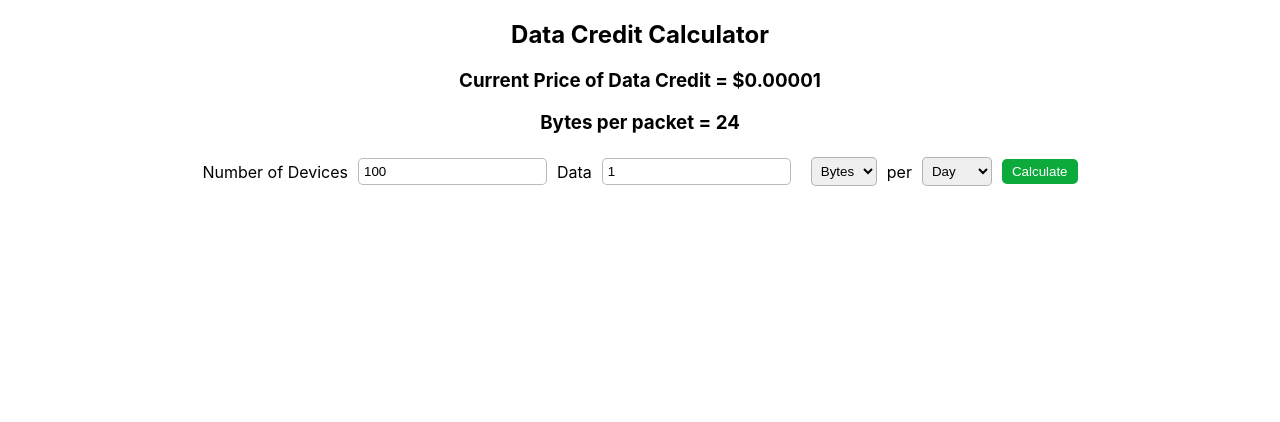
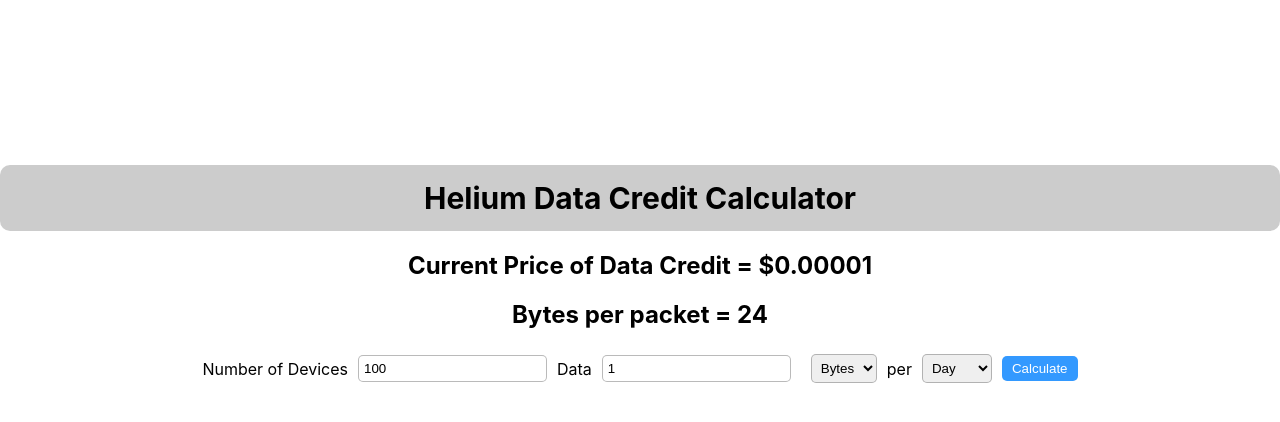
Before and after one commit to kent-williams/helium-dc-calculator, a React (Create React App) app: page / in a window 1280 px wide. Shown: the top 422 px of the page. Built offline with nearby package versions, Linux system fonts and the light colour scheme.

Commit message:
fixed styling

```diff
--- a/src/DataCreditCalculator.css
+++ b/src/DataCreditCalculator.css
@@ -1,4 +1,4 @@
-.Converter {
+.DataCreditCalculator {
     width: 100%;
     padding: 145px 0 100px 0;
     display: block;
@@ -26,26 +26,24 @@
 .Form button {
     padding: 5px 10px;
     border-radius: 5px;
-    background: rgb(11, 170, 59);
+    background: #3399FF;
     color: white;
     border: none;
 }
 
-.Converter h3 {
+.DataCreditCalculator h3 {
+    background-color: #ccc;
+    border-radius: 10px;
+    font-size: 30px;
+}
+
+.DataCreditCalculator h2{
+    color: black;
+}
+
+.DataCreditCalculator h1 {
     background-color: #ccc;
     border-radius: 10px;
     padding: 15px;
     font-size: 30px;
 }
-
-.Converter h2 span {
-    color: rgb(11, 170, 59);
-}
-
-.backlinkFooter {
-  position: fixed;
-  left: 0;
-  bottom: 10%;
-  width: 100%;
-  text-align: center;
-}
--- a/src/DataCreditCalculator.js
+++ b/src/DataCreditCalculator.js
@@ -70,9 +70,9 @@
     render() {
         return (
             <div className="DataCreditCalculator">
-                <h2><span>Data Credit Calculator </span></h2>
-                <h3><span>Current Price of Data Credit = ${dataCreditValue} </span></h3>
-                <h3><span>Bytes per packet = {bytesPerHeliumPacket} </span></h3>
+                <h1><span>Helium Data Credit Calculator </span></h1>
+                <h2><span>Current Price of Data Credit = ${dataCreditValue} </span></h2>
+                <h2><span>Bytes per packet = {bytesPerHeliumPacket} </span></h2>
                 <div className="Form">
                     Number of Devices
                     <input
```
